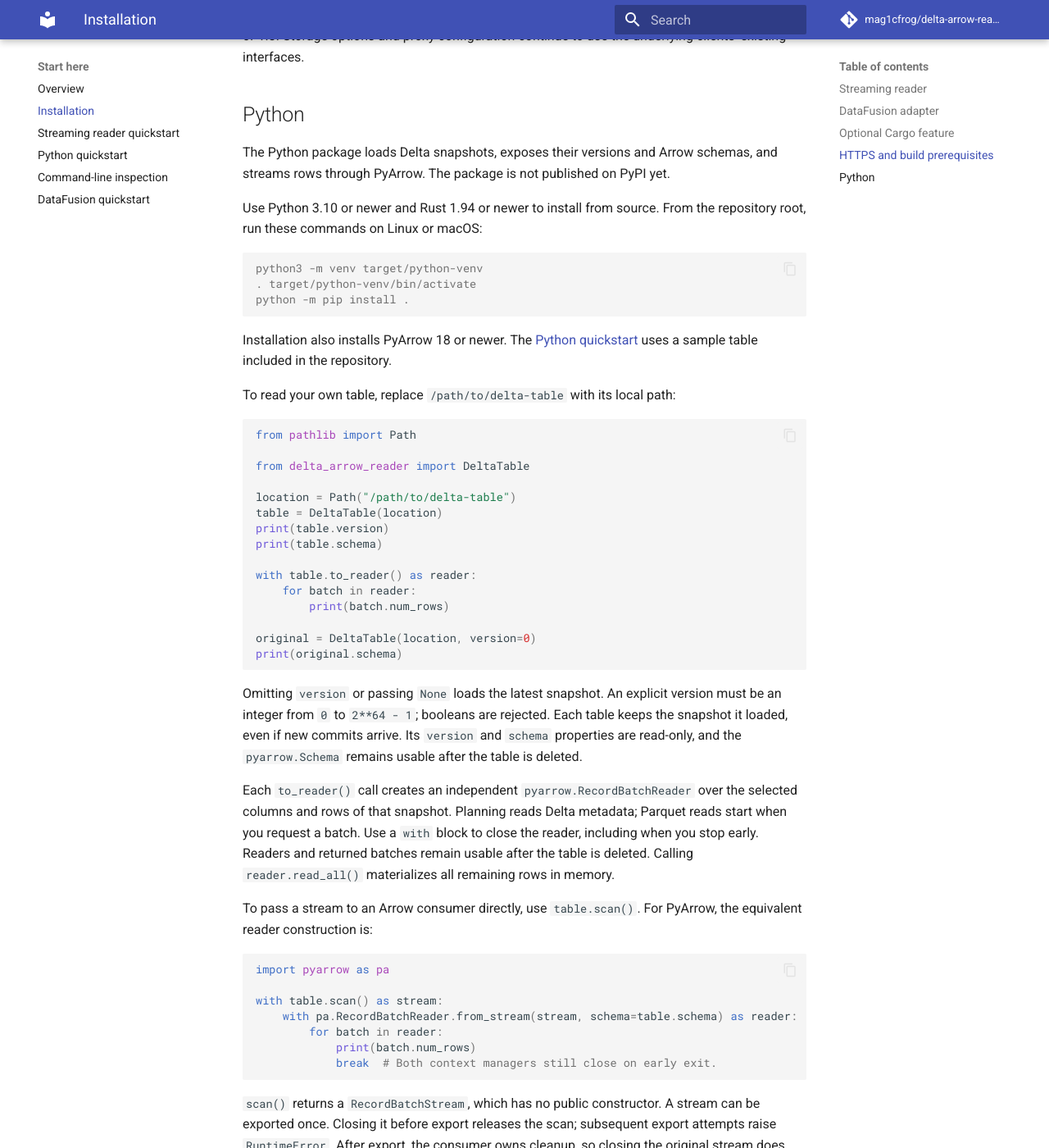
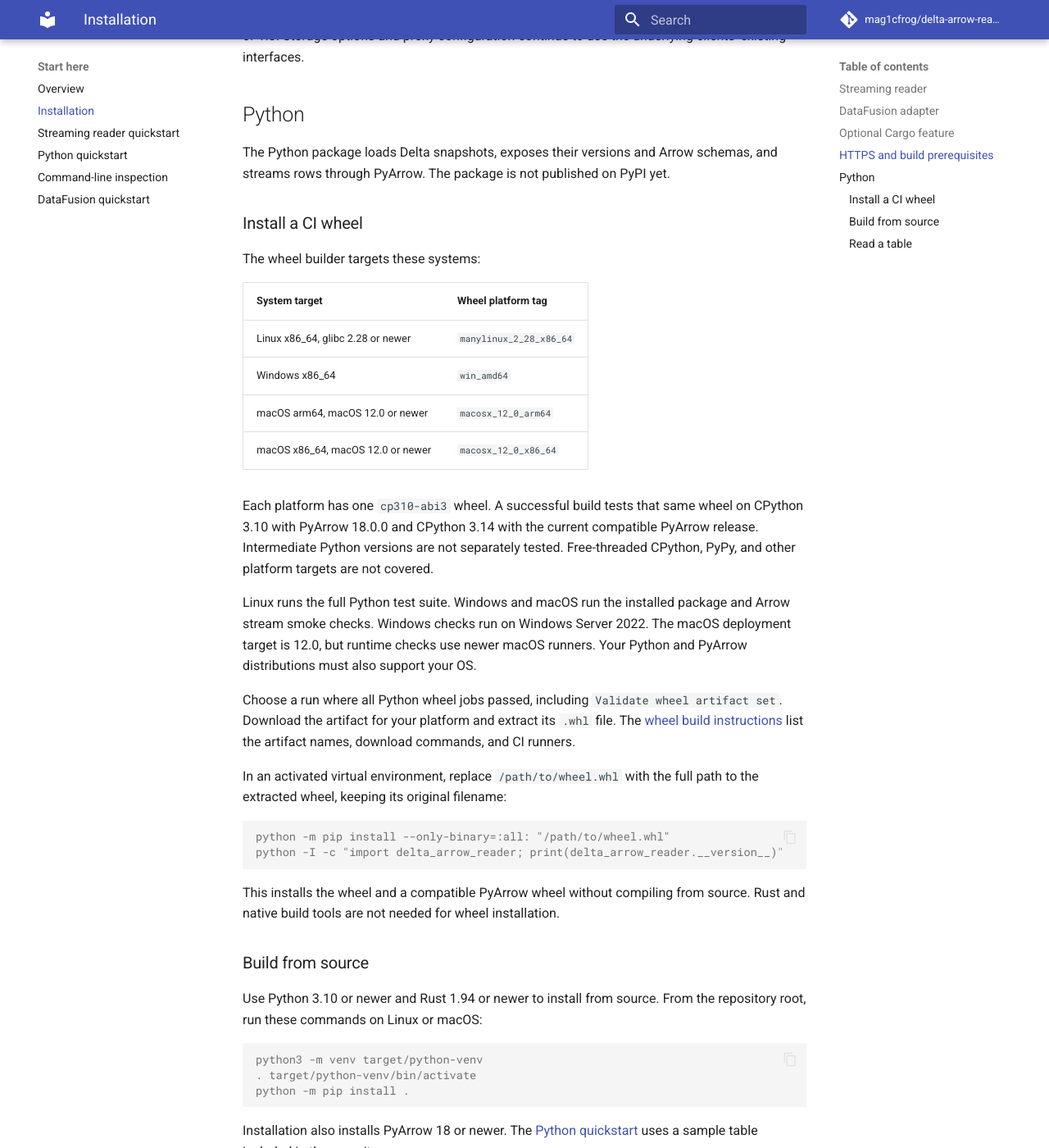
Before and after one commit to mag1cfrog/delta-arrow-reader, an MkDocs documentation site: the page built from docs/public/installation.md, in a window 1280 px wide and 1400 px high, scrolled down 1507 px. Shown: the whole window at 82% size. Built offline with MkDocs 1.6.1 and Material for MkDocs 9.7.7, drawn with Linux system fonts in a browser that asks for light colours; comment, search, counter and statistics services are not loaded; some of the changed text lies outside the part shown.

Commit message:
docs: explain Python wheel installation and support boundaries

````diff
--- a/docs/public/installation.md
+++ b/docs/public/installation.md
@@ -1,6 +1,6 @@
 # Installation
 
-Delta Arrow Reader requires Rust 1.94 or newer. The dependencies you need
+The Rust crate requires Rust 1.94 or newer. The dependencies you need
 depend on whether you plan to use the streaming API or DataFusion.
 
 ## Streaming reader
@@ -72,6 +72,46 @@ clients' existing interfaces.
 The Python package loads Delta snapshots, exposes their versions and Arrow
 schemas, and streams rows through PyArrow. The package is not published on PyPI yet.
 
+### Install a CI wheel
+
+The wheel builder targets these systems:
+
+| System target | Wheel platform tag |
+| --- | --- |
+| Linux x86_64, glibc 2.28 or newer | `manylinux_2_28_x86_64` |
+| Windows x86_64 | `win_amd64` |
+| macOS arm64, macOS 12.0 or newer | `macosx_12_0_arm64` |
+| macOS x86_64, macOS 12.0 or newer | `macosx_12_0_x86_64` |
+
+Each platform has one `cp310-abi3` wheel. A successful build tests that same
+wheel on CPython 3.10 with PyArrow 18.0.0 and CPython 3.14 with the current
+compatible PyArrow release. Intermediate Python versions are not separately
+tested. Free-threaded CPython, PyPy, and other platform targets are not covered.
+
+Linux runs the full Python test suite. Windows and macOS run the installed
+package and Arrow stream smoke checks. Windows checks run on Windows Server
+2022. The macOS deployment target is 12.0, but runtime checks use newer macOS
+runners. Your Python and PyArrow distributions must also support your OS.
+
+Choose a run where all Python wheel jobs passed, including
+`Validate wheel artifact set`. Download the artifact for your platform and
+extract its `.whl` file. The
+[wheel build instructions](https://github.com/mag1cfrog/delta-arrow-reader/blob/main/docs/content/contributing.md#build-python-wheels-in-ci)
+list the artifact names, download commands, and CI runners.
+
+In an activated virtual environment, replace `/path/to/wheel.whl` with the
+full path to the extracted wheel, keeping its original filename:
+
+```console
+python -m pip install --only-binary=:all: "/path/to/wheel.whl"
+python -I -c "import delta_arrow_reader; print(delta_arrow_reader.__version__)"
+```
+
+This installs the wheel and a compatible PyArrow wheel without compiling from
+source. Rust and native build tools are not needed for wheel installation.
+
+### Build from source
+
 Use Python 3.10 or newer and Rust 1.94 or newer to install from source. From the
 repository root, run these commands on Linux or macOS:
 
@@ -84,6 +124,8 @@ python -m pip install .
 Installation also installs PyArrow 18 or newer. The
 [Python quickstart](https://mag1cfrog.github.io/delta-arrow-reader/python/)
 uses a sample table included in the repository.
+
+### Read a table
 
 To read your own table, replace `/path/to/delta-table` with its local path:
 
````
Also changed, not shown: docs/content/project-direction.md (+4 -3 lines), README.md.
